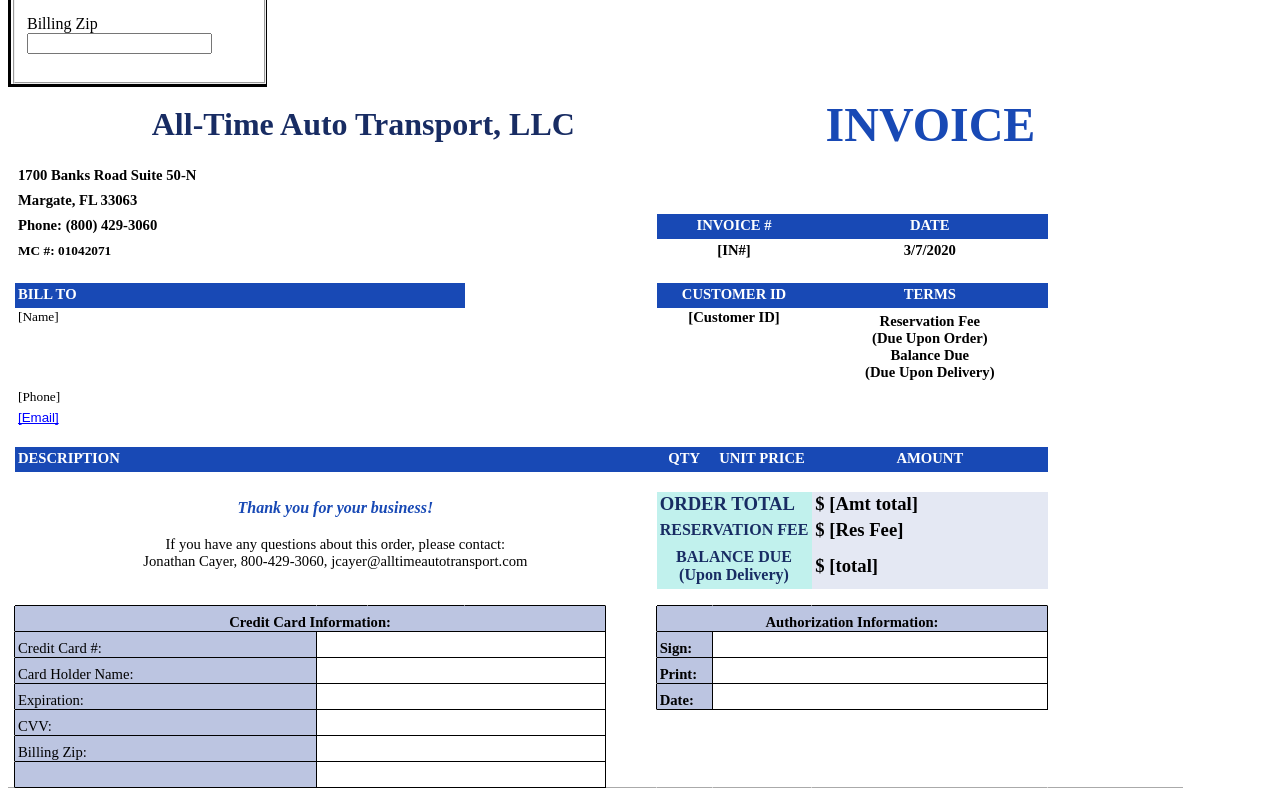
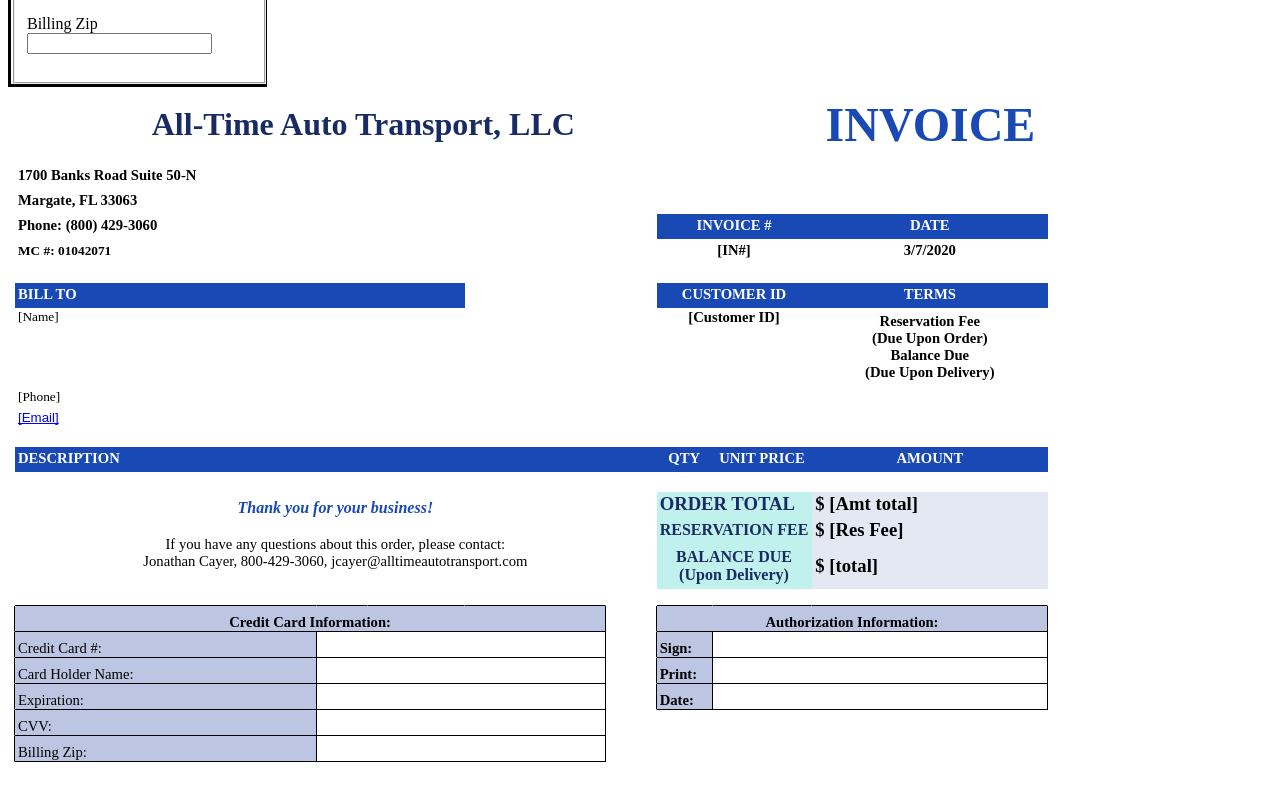
Before and after one commit to narrowpath-adriel/allTImeAutoTransport, a plain HTML site: page index.html in a window 1280 px wide. Shown: the part 668-1464 px from the top of the page. After the commit the page ends 1438 px from the top, so only its background shows below. Drawn offline with nearby package versions, Linux system fonts and the light colour scheme.

Commit message:
Update index.html

```diff
--- a/index.html
+++ b/index.html
@@ -1198,16 +1198,6 @@
                         <td class="s10"></td>
                         <td class="s3"></td>
                     </tr>
-                    <tr style="height:26px;">
-                        <td class="s48"></td>
-                        <td class="s44" colspan="1"></td>
-                        <td class="s45" colspan="3"></td>
-                        <td class="s49"></td>
-                        <td class="s49"></td>
-                        <td class="s49"></td>
-                        <td class="s49"></td>
-                        <td class="s50"></td>
-                    </tr>
                 </tbody>
             </table>
         </body>
```
